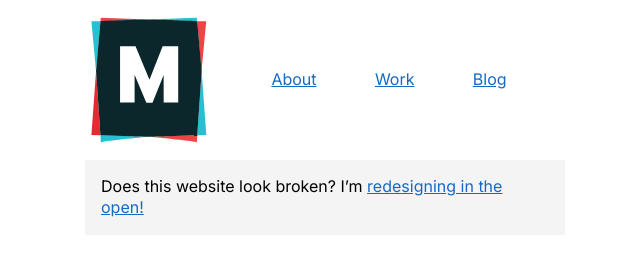
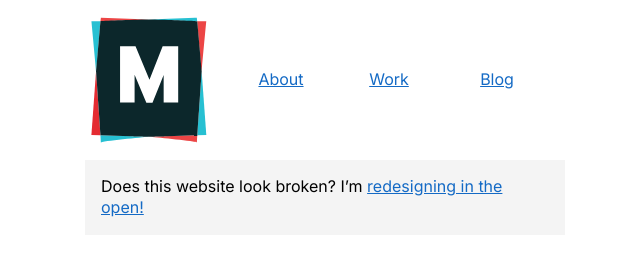
Before and after one commit to wrightmartin/mynameismartin, a Jekyll site: the page built from index.html, in a window 1280 px wide. Shown: the top 263 px of the page, without its empty margins (315-955 px from the left). Built offline with Jekyll 4.4.1, drawn with Linux system fonts in a browser that asks for light colours.

Commit message:
Tweak to navigation widths

```diff
--- a/_sass/_header.scss
+++ b/_sass/_header.scss
@@ -21,8 +21,12 @@ header[role=banner] {
   flex-wrap: wrap;
   justify-content: space-evenly;
   align-items: center;
+  li {
+    min-width: 5em;
+    text-align: center;
+  }
+}
 
-}
 
 .message--redesign {
   margin-top: 1rem;
```
